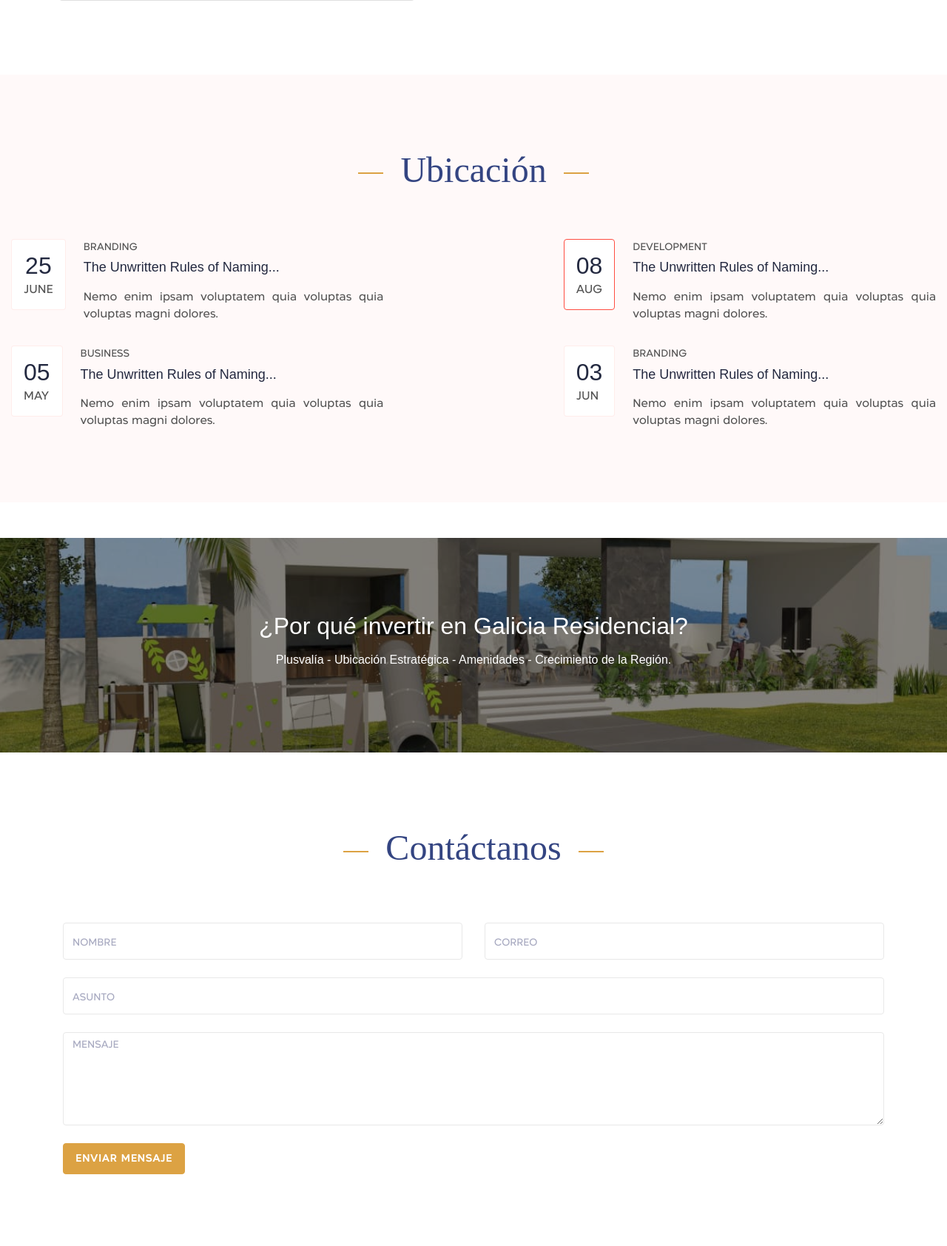
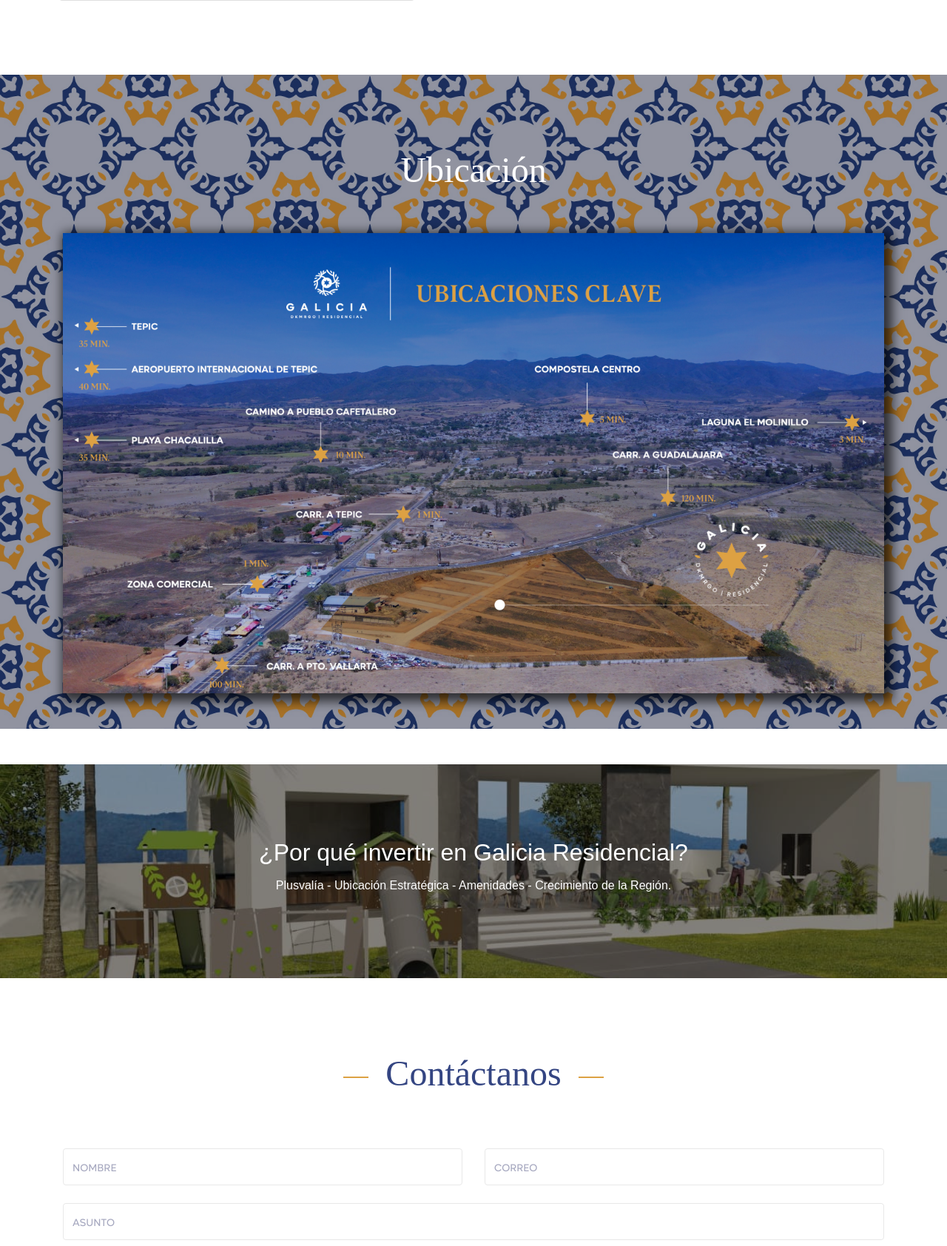
Before and after one commit to desarrolloCoeur/galicia, a PHP site: page / in a window 1280 px wide. Shown: the part 2525-4209 px from the top of the page at 74% size. Run offline with PHP 8.4, Linux system fonts and the light colour scheme; some web fonts are replaced.

Commit message:
Merge cambios de plata y Erick

```diff
--- a/components/footer.php
+++ b/components/footer.php
@@ -5,7 +5,7 @@
             </div>
         </section>
        <!-- footer start -->
-        <footer class="footer" style="background-color: #2A2828;">
+        <footer class="footer" style="background-color: #344582;">
             <div class="container">
                 <div class="row py-sm-4 py-3">
                     <div class="col-lg-4 col-md-3 text-white mt-4">
@@ -22,7 +22,7 @@
                             </li>
 
                             <li class="list-inline d-inline-block social-list">
-                                <a class="list-inline-item rounded mr-2 social-link" href="#"><i class="ri-instagram-fill"></i></a>
+                                <a class="list-inline-item rounded mr-2 social-link" href="https://www.instagram.com/galiciaresidencial4/"><i class="ri-instagram-fill"></i></a>
                             </li>
                         </ul>
                     </div>
@@ -33,14 +33,14 @@
         <!-- end footer -->
 
         <!-- footer-alter start -->
-        <section class="py-3" style="background-color: #999;color: #fff;">
+        <section class="py-3" style="background-color: #ffffff;">
             <div class="container">
                 <div class="row">
                     <div class="col-lg-4 col-md-6">
-                        <p class="text-white mb-0">2022 © Coeur.</p>
+                        <p class="text-blue mb-0"><span class="title-border2 mr-4 pr-3"></span>2022 © Coeur.<span class="title-border2 ml-4 pl-3"></span></p>
                     </div>
                     <div class="col-lg-4 offset-lg-4 col-md-6 text-md-right">
-                        <p class="text-white mb-0">Creado por <a href="https://coeurmkt.com/">Coeur</a>
+                        <p class="text-blue mb-0"><span class="title-border2 mr-4 pr-3"></span>Creado por <a href="https://coeurmkt.com/">Coeur<span class="title-border2 ml-4 pl-3"></span></a>
                     </div>
                 </div>
                 <!-- end row -->
--- a/css/style.css
+++ b/css/style.css
@@ -119,7 +119,10 @@ h1, h2, h3, h4, h5, h6 {
 .text-white{
   color: #ffffff;
   text-align: center;
-
+}
+.text-blue{
+  color: #344582;
+  text-align: center;
 }
 
 .text-primary {
@@ -1060,7 +1063,7 @@ h1, h2, h3, h4, h5, h6 {
 }
 
 .social-list .social-link {
-  background-color: #30364d;
+  background-color: #DCA243;
   width: 32px;
   height: 32px;
   position: relative;
@@ -1073,7 +1076,7 @@ h1, h2, h3, h4, h5, h6 {
 
 .social-list:hover .social-link {
   text-decoration: none;
-  color: #000000;
+  color: #344582;
 }
 
 .footer {
@@ -1119,5 +1122,46 @@ h1, h2, h3, h4, h5, h6 {
   width: 100%;
   margin-bottom: -1em;
 }
+.title-border2 {
+  padding-bottom: 0.5rem !important;
+}
 
+.title-border2:after {
+  content: "";
+  position: absolute;
+  top: 50%;
+  transform: translate(-50%);
+  background-color: #DCA243;
+  height: 2px;
+  width: 34px;
+}
+.bg-info {
+  background-color: #fff !important;
+  background-image: url("../images/galicia_mosaico.jpg");
+  background-size: 200px;
+  filter:brightness(1);
+}
+.img-fluid {
+  width: 100%;
+}
+.icono-head {
+  display: flex;
+  max-height: 2.5rem;
+  margin: auto;
+}
+
+.img-fluid2 {
+  width: 100%;
+  box-shadow: 5px 5px 14px 6px #000000ad;
+}
+
+.bg-overlay-3 {
+  background-color: rgba(0, 0, 0, 0.30) !important;
+  position: absolute;
+  top: 0;
+  right: 0;
+  bottom: 0;
+  left: 0;
+  z-index: -1;
+}
 /*# sourceMappingURL=style.css.map */
--- a/index.php
+++ b/index.php
@@ -120,73 +120,19 @@ require_once("components/banner-index.php");
         </section>
         <!-- creative works end -->
 
-        <!-- my blog -->
-        <section class="section bg-light" id="blog">
-            <div class="container-fluid">
+        <!-- Ubicacion -->
+        <section class="section pb-5 bg-info" id="ubicacion">
+            <div class="bg-overlay-3" ></div>
+            <!-- <div style="position:absolute;top:0;left:0;right:0;bottom:0;background-color:#000000aa;"></div> -->
+            <div class="container">
                 <div class="row">
-                    <div class="col-12 mb-4">
-                        <h2 class="title titulo"><span class="title-border mr-4 pr-3"></span>Ubicación<span class="title-border ml-4 pl-3"></span></h2>
+                    <div class="col-12 mb-5" data-aos="fade-right">
+                        <h2 class="title titulo text-white">Ubicación</h2>
                     </div>
                 </div>
-                <!-- end row -->
-                <div class="row">
-                    <div class="col-xl-5 col-md-6 col-12 mt-4 pt-2">
-                        <div class="media blog-box">
-                            <div class="bg-white rounded text-center date-box p-3 mr-4">
-                                <h2 class="font-weight-lighter mb-0">25</h2>
-                                <p class="font-size-15 text-muted text-uppercase font-weight-medium mb-0">June</p>
-                            </div>
-                            <div class="media-body">
-                                <p class="font-size-13 text-muted text-uppercase font-weight-medium mb-2">branding</p>
-                                <h4 class="font-size-18 mb-3"><a class="text-dark" href="#">The Unwritten Rules of Naming...</a></h4>
-                                <p class="text-muted mt-2 mb-0">Nemo enim ipsam voluptatem quia voluptas quia voluptas magni dolores.</p>
-                            </div>
-                        </div>
-                    </div>
-
-                    <div class="col-xl-5 offset-xl-2 col-md-6 col-12 mt-4 pt-2">
-                        <div class="media blog-box active">
-                            <div class="bg-white rounded text-center date-box p-3 mr-4">
-                                <h2 class="font-weight-lighter mb-0">08</h2>
-                                <p class="font-size-15 text-muted text-uppercase font-weight-medium mb-0">Aug</p>
-                            </div>
-                            <div class="media-body">
-                                <p class="text-uppercase font-size-13 text-muted font-weight-medium mb-2">development</p>
-                                <h4 class="font-size-18 mb-3"><a class="text-dark" href="#">The Unwritten Rules of Naming...</a></h4>
-                                <p class="text-muted mt-2 mb-0">Nemo enim ipsam voluptatem quia voluptas quia voluptas magni dolores.</p>
-                            </div>
-                        </div>
-                    </div>
-
-                    <div class="col-xl-5 col-md-6 col-12 mt-4 pt-2">
-                        <div class="media blog-box">
-                            <div class="bg-white rounded date-box text-center p-3 mr-4">
-                                <h2 class="font-weight-lighter mb-0">05</h2>
-                                <p class="font-size-15 text-muted text-uppercase font-weight-medium mb-0">May</p>
-                            </div>
-                            <div class="media-body">
-                                <p class="text-uppercase font-size-13 text-muted font-weight-medium mb-2">business</p>
-                                <h4 class="font-size-18 mb-3"><a class="text-dark" href="#">The Unwritten Rules of Naming...</a></h4>
-                                <p class="text-muted mt-2 mb-0">Nemo enim ipsam voluptatem quia voluptas quia voluptas magni dolores.</p>
-                            </div>
-                        </div>
-                    </div>
-
-                    <div class="col-xl-5 offset-xl-2 col-md-6 col-12 mt-4 pt-2">
-                        <div class="media blog-box">
-                            <div class="bg-white rounded date-box text-center p-3 mr-4">
-                                <h2 class="font-weight-lighter mb-0">03</h2>
-                                <p class="font-size-15 text-muted text-uppercase font-weight-medium mb-0">jun</p>
-                            </div>
-                            <div class="media-body">
-                                <p class="font-size-13 text-muted text-uppercase font-weight-medium mb-2">branding</p>
-                                <h4 class="font-size-18 mb-3"><a class="text-dark" href="#">The Unwritten Rules of Naming...</a></h4>
-                                <p class="text-muted mt-2 mb-0">Nemo enim ipsam voluptatem quia voluptas quia voluptas magni dolores.</p>
-                            </div>
-                        </div>
-                    </div>
-                </div>
-                <!-- end row -->
+                <img class="img-fluid2" src="images/ubicaciones_galicia.jpg" alt="Ubicaciones de Galicia Residencial " data-aos="fade-down">
+                <!-- <a class="image-link" href="images/ubicaciones_galicia.jpg">
+                </a> -->
             </div>
         </section>
         <!-- my blog end -->
```
Also changed, not shown: images/galicia_mosaico.jpg (added), images/ubicaciones_galicia.jpg (added).
